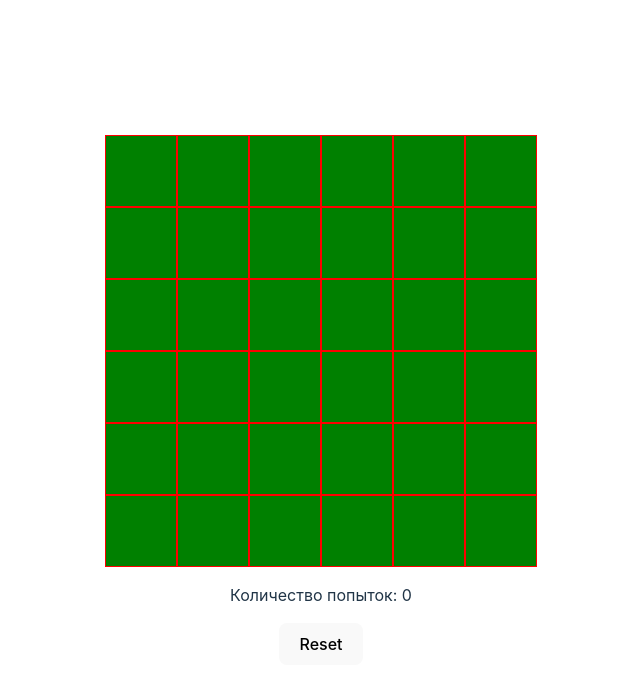
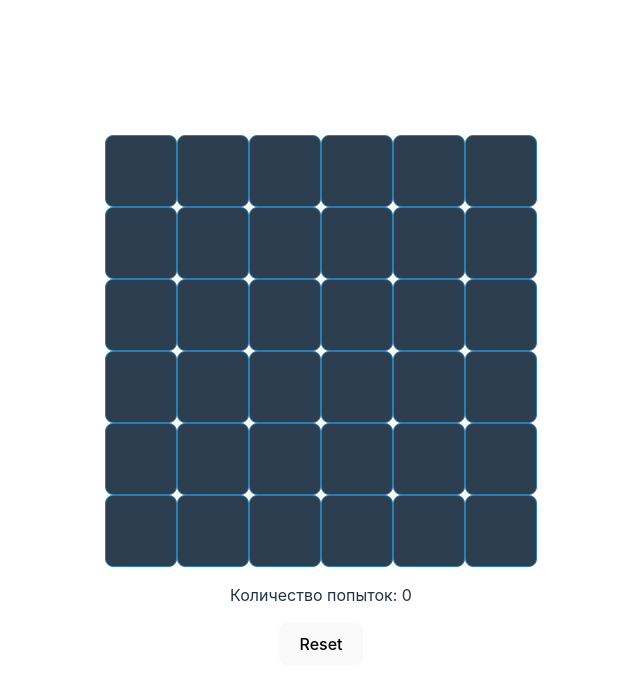
Before and after one commit to voarix/hw-54, a React (Vite) app: page / in a window 1280 px wide. Shown: the top 688 px of the page, without its empty margins (319-959 px from the left). Built offline with nearby package versions, Linux system fonts and the light colour scheme.

Commit message:
Изменил способ вывода сообщения, что элемент найден. Добавил стили для клетки.

```diff
--- a/src/App.tsx
+++ b/src/App.tsx
@@ -6,6 +6,7 @@ import Cell from "./components/Cell.tsx";
 const App = () => {
   const [items, setItems] = useState(createItems());
   const [gameOver, setGameOver] = useState(false);
+  const [message, setMessage] = useState("");
 
   const handleClick = (cellId: number) => {
     if (gameOver) {
@@ -19,7 +20,7 @@ const App = () => {
             return { ...item, clicked: true };
           } else {
             setGameOver(true);
-            alert("Вы нашли!");
+            setMessage("Вы нашли элемент!");
             return { ...item, clicked: true };
           }
         }
@@ -31,10 +32,12 @@ const App = () => {
   const onReset = () => {
     setItems(createItems());
     setGameOver(false);
+    setMessage("");
   };
 
   return (
     <>
+      {message ? <p>{message}</p> : null}
       <div className="grid">
         {items.map((item, index) => (
           <Cell
--- a/src/components/Cell.tsx
+++ b/src/components/Cell.tsx
@@ -10,12 +10,18 @@ const Cell: React.FC<CellProps> = ({ hasItem, clicked, changeStyle }) => {
   const cellStyles: React.CSSProperties = {
     width: "70px",
     height: "70px",
-    border: "1px solid red",
-    backgroundColor: clicked ? "white" : "green",
+    border: '1px solid #2980b9',
+    display: 'flex',
+    alignItems: 'center',
+    justifyContent: 'center',
+    backgroundColor: clicked ? "#f0f0f0" : "#2c3e50",
+    borderRadius: '8px',
+    transition: 'background-color 0.2s ease',
+    cursor: 'pointer',
   };
 
   if (hasItem && clicked) {
-    cellStyles.backgroundColor = "yellow";
+    cellStyles.backgroundColor = "#2ecc71";
   }
 
   return (
```
